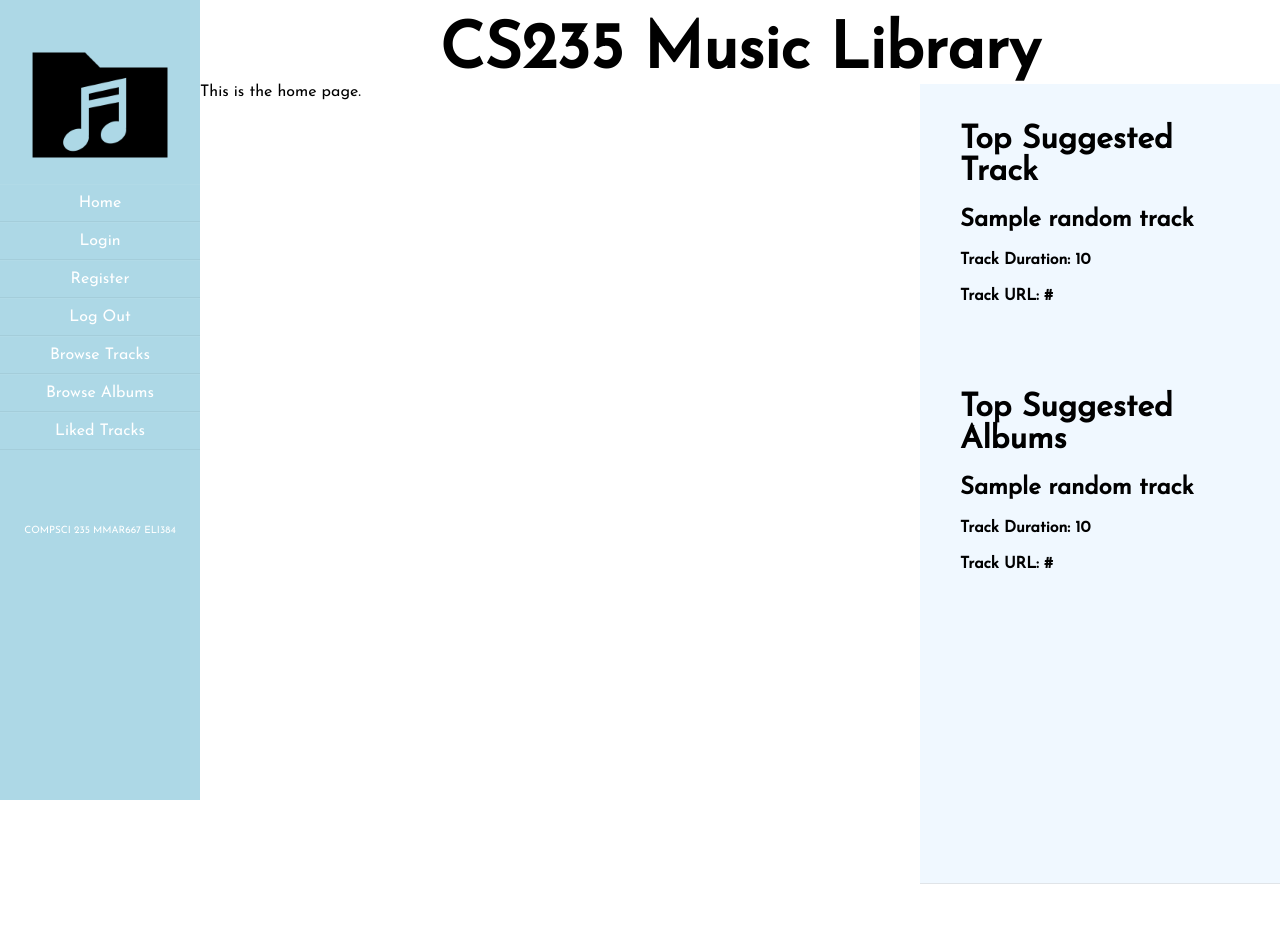
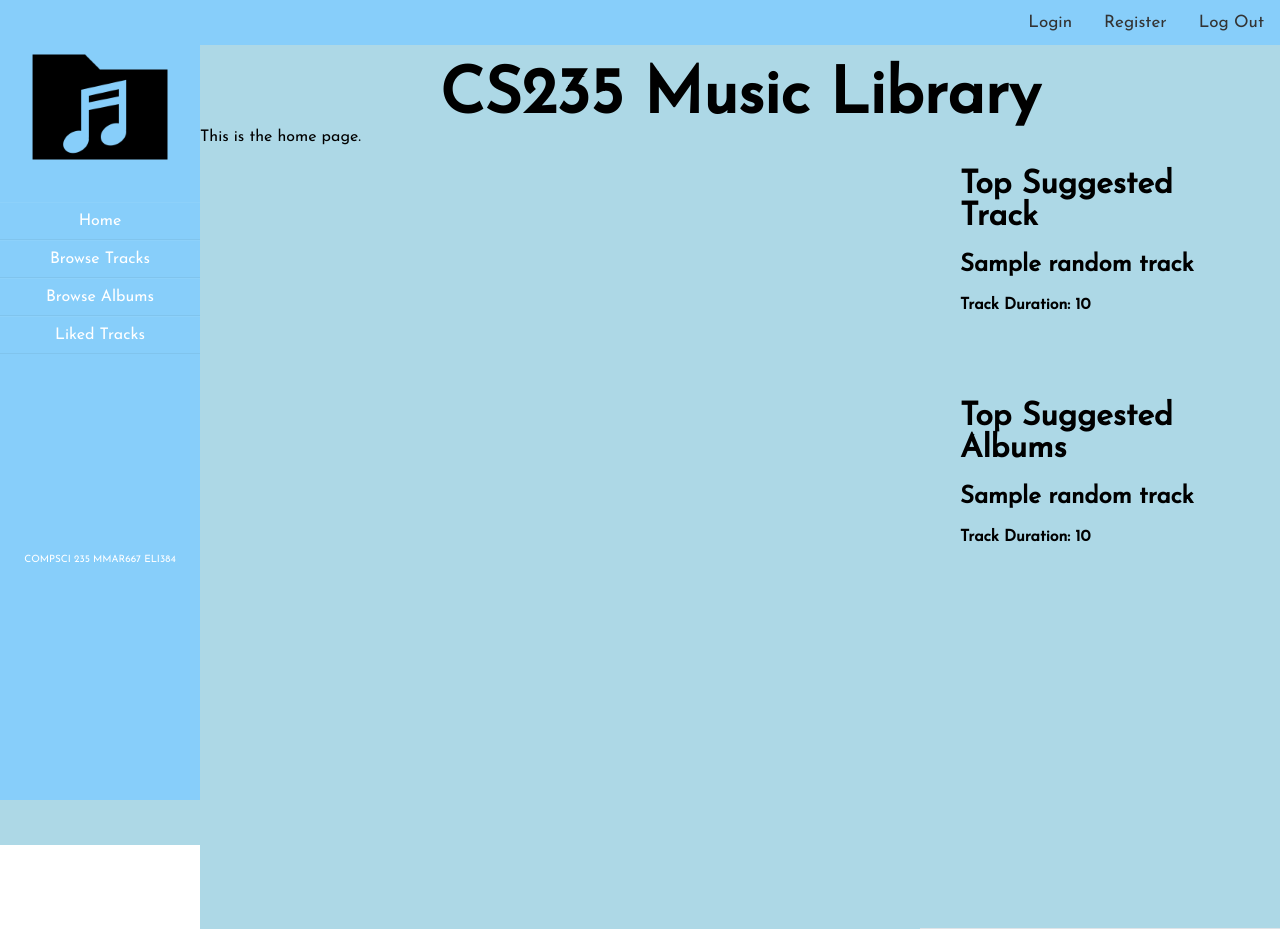
Before and after one commit to MichaelMar7/COMPSCI235-Assignment, a Flask app: template music/templates/home/home.html in a window 1280 px wide. Before the commit the page ends 884 px from the top, so only its background shows below. Run offline with Flask 2, Linux system fonts and the light colour scheme; the template is opened without the code that fills it: most values are stand-ins (such as "Sample title", 1, 10 or a date in 2020); parts of the project's set-up code (start-up, migrations or seed data) failed here and were passed over.

Commit message:
Small design changes

```diff
--- a/music/static/css/styles.css
+++ b/music/static/css/styles.css
@@ -35,18 +35,23 @@ h4 {
     font-weight: bold;
     font-size: 64px;
     margin-top: 20px;
+    background-color: lightblue;
 }
 #body {
     min-height: 100%;
     margin-bottom: -60px;
     font-size: medium;
+    background-color: lightblue;
+}
+#container {
+    background: lightblue;
 }
 #content-2 {
     height: 100vh;
     margin-left: 200px;
     display: flex;
     flex-direction: column;
-    background-color: white;
+    background-color: lightblue;
 }
 .btn-nav {
     padding: 10px;
@@ -74,15 +79,15 @@ h4 {
 #nav {
     width: 200px;
     height: 100%;
-    background: lightblue;
-    padding: 30px 0px;
+    background: lightskyblue;
+    padding: 0px 0px;
     position: fixed;
     text-align: center;
 }
 #nav-footer {
     color: #fff;
-    margin-top: 75px;
-    margin-bottom: 20px;
+    margin-top: 200px;
+    margin-bottom: 0px;
     padding-bottom: 0%;
     bottom: 0;
     font-size: x-small;
@@ -101,7 +106,7 @@ h4 {
     text-align: center;
 }
 #sidebar1 {
-    background-color: aliceblue;
+    background-color: lightblue;
     color: aliceblue;
     width: 33.3333333%;
     min-height: 100vh;
@@ -110,3 +115,23 @@ h4 {
     border-bottom: 1px solid #e0e4e8;
     float: right;
 }
+.topnav{
+    background-color: lightskyblue;
+    overflow: hidden;
+}
+.topnav a{
+    float: right;
+    color: #333;
+    text-align: center;
+    padding: 14px 16px;
+    text-decoration: none;
+    font-size: 17px;
+}
+.topnav a:hover {
+    background-color: #ddd;
+    color: black;
+}
+.topnav a.active {
+    background-color: #04AA6D;
+    color: white;
+}
--- a/music/templates/navigator.html
+++ b/music/templates/navigator.html
@@ -1,12 +1,12 @@
 <nav id = "nav">
+    <br>
+    <br>
     <img id="logo" src="{{ url_for('static', filename='music_library.png') }} " />
     <h6 id="nav-header">
         {% if 'user_name' in session %} Hello, {{session['user_name']}} {% endif %}
     </h6>
+    <br>
     <a class="btn-nav" href="{{ url_for('home_bp.home') }}">Home</a>
-    <a class="btn-nav" href="{{ url_for('authentication_bp.register') }}">Login</a>
-    <a class="btn-nav" href="{{ url_for('authentication_bp.register') }}">Register</a>
-    <a class="btn-nav" href="{{ url_for('authentication_bp.logout') }}">Log Out</a>
     <div>
         <a class="btn-nav" href="{{ url_for('browse_bp.browse_tracks')}}">Browse Tracks</a>
         <a class="btn-nav" href="">Browse Albums</a>
--- a/music/templates/sidebar1.html
+++ b/music/templates/sidebar1.html
@@ -6,7 +6,6 @@
     <div style="word-wrap: break-word">
         <h3>{{ random_track.title }}</h3>
         <h4>Track Duration: <b>{{ random_track.track_duration }}</b></h4>
-        <h4>Track URL: {{ random_track.track_url }}</h4>
     </div>
     <br>
     <br>
@@ -17,7 +16,6 @@
     <div style="word-wrap: break-word">
         <h3>{{ random_track.title }}</h3>
         <h4>Track Duration: <b>{{ random_track.track_duration }}</b></h4>
-        <h4>Track URL: {{ random_track.track_url }}</h4>
     </div>
 </aside>
 
--- a/music/templates/simple_track.html
+++ b/music/templates/simple_track.html
@@ -10,6 +10,7 @@
     <div id="body">
         <!-- navigator -->
         {% include 'navigator.html' %}
+        {% include 'top_navigation.html' %}
         <div id = "content-2">
             <!-- header -->
             {% include 'header.html' %}
--- /dev/null
+++ b/music/templates/top_navigation.html
@@ -0,0 +1,5 @@
+<div class="topnav">
+    <a href="{{ url_for('authentication_bp.logout') }}">Log Out</a>
+    <a href="{{ url_for('authentication_bp.register') }}">Register</a>
+    <a href="{{ url_for('authentication_bp.register') }}">Login</a>
+</div>
```
